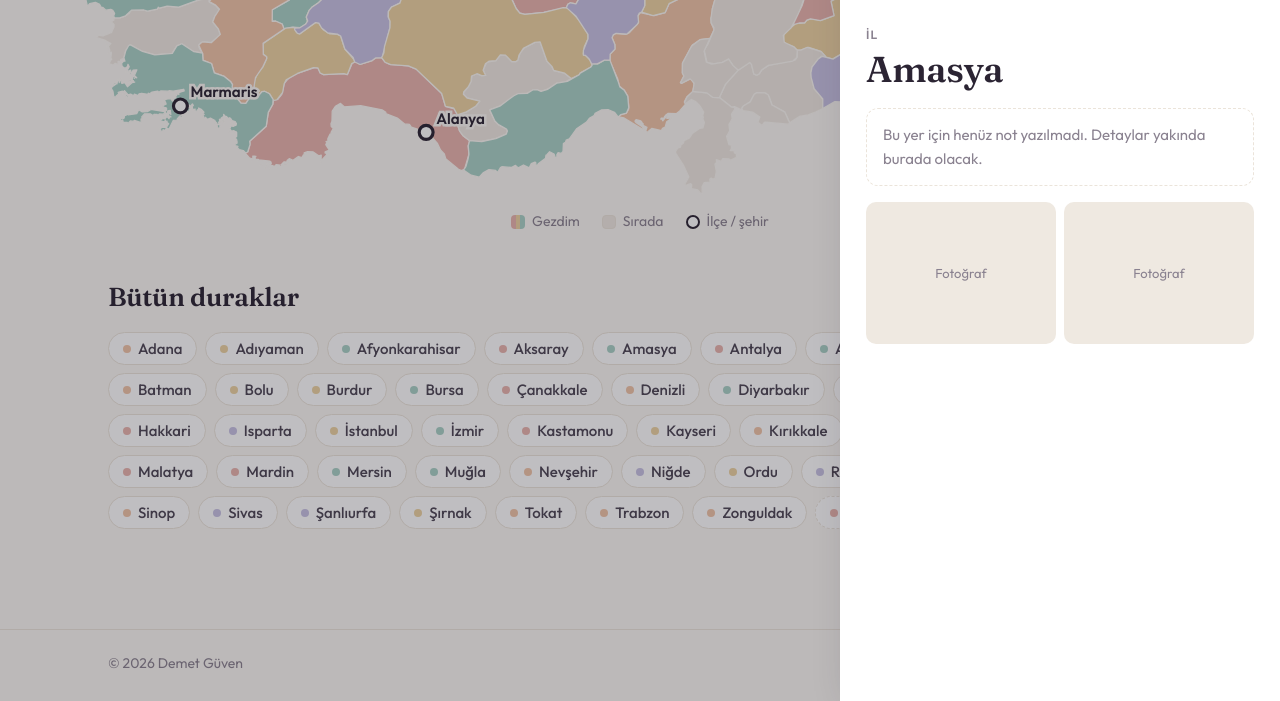
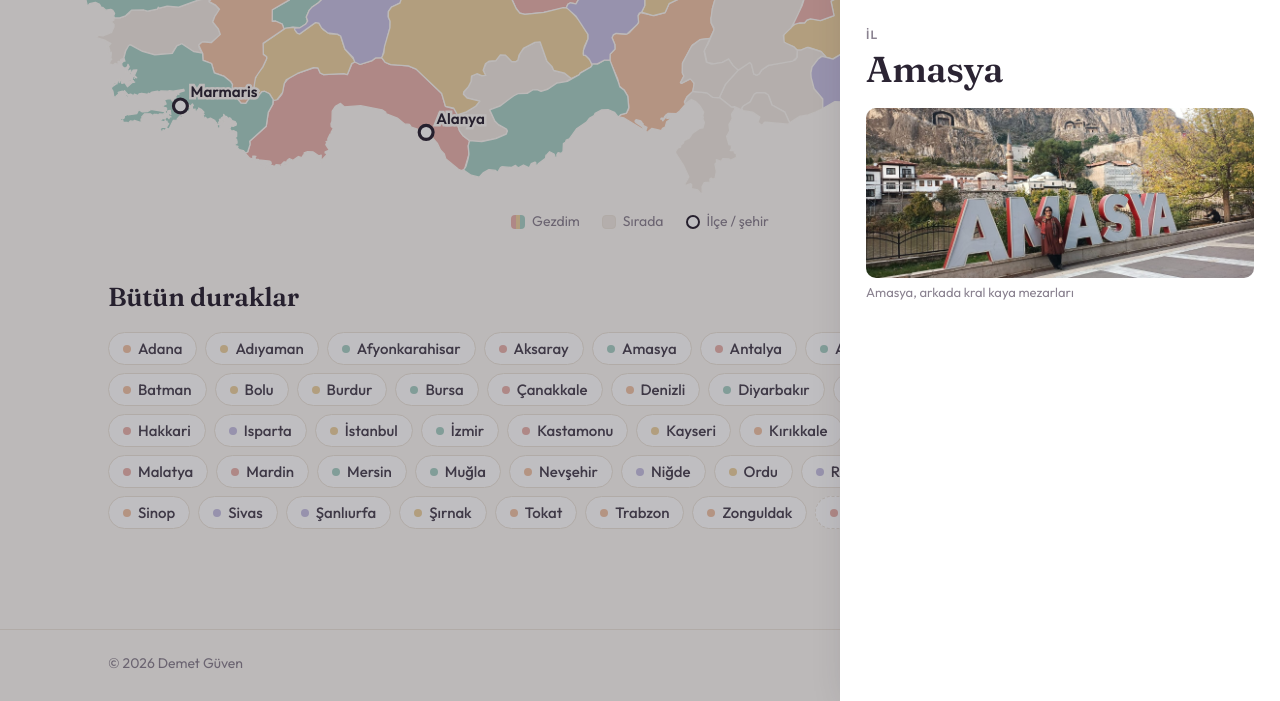
Before and after one commit to sguven/sguven.github.io, a plain HTML site: page demet/index.html in a window 1280 px wide. Both pictures are taken after a click on the button "Amasya". Shown: the part 734-1435 px from the top of the page. Drawn offline with Linux system fonts and the light colour scheme.

Commit message:
demet: Adıyaman, Mardin, Amasya ve Batman fotoğrafları, Ben sayfasına Nemrut fotoğrafı
Co-Authored-By: Claude Opus 5.5 <noreply@anthropic.com>
Claude-Session: https://claude.ai/code/session_01Rnj2kUJB5rdt6e4A4fcqeT

```diff
--- a/demet/css/stil.css
+++ b/demet/css/stil.css
@@ -165,3 +165,11 @@ h1,h2,h3{font-family:var(--serif);color:var(--murekkep);letter-spacing:-.01em}
 .alt .kap{padding-top:22px;padding-bottom:26px}
 
 @media (prefers-reduced-motion:reduce){*,*::before,*::after{animation:none!important;transition:none!important}}
+
+/* Fotoğraflar */
+.foto-izgara figure:only-child{grid-column:1/-1}
+.foto-izgara figure:only-child img{aspect-ratio:auto;max-height:420px}
+.ben{grid-template-columns:300px 1fr}
+.ben-foto{width:300px;height:auto;margin:0;display:block}
+.ben-foto img{display:block;width:100%;aspect-ratio:3/4;object-fit:cover;object-position:50% 30%;border-radius:20px;box-shadow:var(--golge)}
+@media (max-width:700px){.ben{grid-template-columns:1fr}.ben-foto{width:min(260px,100%);height:auto}}
--- a/demet/index.html
+++ b/demet/index.html
@@ -96,7 +96,7 @@
     <div class="kahraman">
       <div class="desen-zemin" aria-hidden="true"></div>
       <div class="kap ben">
-        <div class="ben-foto" aria-hidden="true"><span class="ic">DG</span></div>
+        <figure class="ben-foto"><img src="img/adiyaman-nemrut.jpg" alt="Demet Nemrut Dağı'nda, gün batımında"></figure>
         <div>
           <p class="ust-etiket">✦ Merhaba</p>
           <h1><span class="renkli">Ben</span> Demet</h1>
--- a/demet/js/site.js
+++ b/demet/js/site.js
@@ -163,7 +163,7 @@
     if (k.aciklama) {
       h += String(k.aciklama).split(/\n\s*\n/).map(function (p) { return "<p>" + esc(p) + "</p>"; }).join("");
     }
-    if (!k.ozet && !k.aciklama) {
+    if (!k.ozet && !k.aciklama && !(k.fotograflar && k.fotograflar.length)) {
       h += '<div class="bos-not">Bu yer için henüz not yazılmadı. Detaylar yakında burada olacak.</div>';
     }
     h += fotolar(k.fotograflar);
--- a/demet/veri/gezilerim.json
+++ b/demet/veri/gezilerim.json
@@ -30,7 +30,12 @@
       "tarih": "",
       "ozet": "",
       "aciklama": "",
-      "fotograflar": [],
+      "fotograflar": [
+        {
+          "src": "img/adiyaman-nemrut.jpg",
+          "aciklama": "Nemrut Dağı'nda gün batımı"
+        }
+      ],
       "etiketler": []
     },
     {
@@ -38,7 +43,12 @@
       "tarih": "",
       "ozet": "",
       "aciklama": "",
-      "fotograflar": [],
+      "fotograflar": [
+        {
+          "src": "img/batman-hasankeyf.jpg",
+          "aciklama": "Hasankeyf, Mezopotamya'nın kalbi"
+        }
+      ],
       "etiketler": []
     },
     {
@@ -78,7 +88,12 @@
       "tarih": "",
       "ozet": "",
       "aciklama": "",
-      "fotograflar": [],
+      "fotograflar": [
+        {
+          "src": "img/mardin.jpg",
+          "aciklama": "Mardin"
+        }
+      ],
       "etiketler": []
     },
     {
@@ -166,7 +181,12 @@
       "tarih": "",
       "ozet": "",
       "aciklama": "",
-      "fotograflar": [],
+      "fotograflar": [
+        {
+          "src": "img/amasya.jpg",
+          "aciklama": "Amasya, arkada kral kaya mezarları"
+        }
+      ],
       "etiketler": []
     },
     {
```
Also changed, not shown: demet/img/adiyaman-nemrut.jpg (added), demet/img/amasya.jpg (added), demet/img/batman-hasankeyf.jpg (added), demet/img/mardin.jpg (added).
